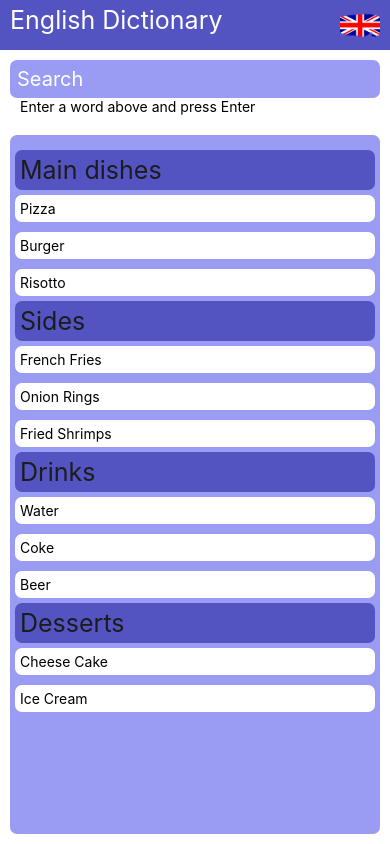
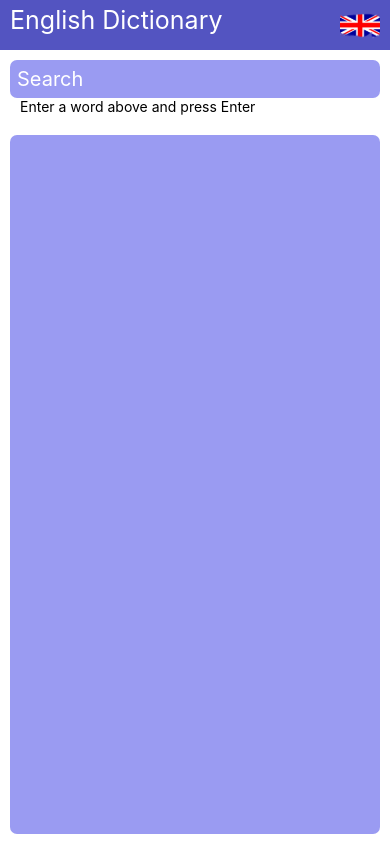
Before and after one commit to CollinsOlix/dictionary, a React Native app: screen / in a window 390 px wide. Built offline with nearby package versions, Linux system fonts and the light colour scheme.

Commit message:
Finally got the parts of speech data right

```diff
--- a/App.js
+++ b/App.js
@@ -18,7 +18,6 @@ const getWordMeaning = async (word) => {
     );
     const [resp] = await datafetch.json();
     return await resp;
-    // console.log(resp.meanings);
   } catch (error) {
     alert(error);
   }
@@ -26,26 +25,13 @@ const getWordMeaning = async (word) => {
 // getWordMeaning("hot");
 const App = () => {
   const [word, setWord] = useState("");
+  const [isLoading, setIsLoading] = useState("");
   const [phonetics, setPhonetics] = useState("");
+  const [helperText, setHelperText] = useState(
+    "Enter a word above and press Enter"
+  );
 
-  const [DATA, setData] = useState([
-    {
-      title: "Main dishes",
-      data: ["Pizza", "Burger", "Risotto"],
-    },
-    {
-      title: "Sides",
-      data: ["French Fries", "Onion Rings", "Fried Shrimps"],
-    },
-    {
-      title: "Drinks",
-      data: ["Water", "Coke", "Beer"],
-    },
-    {
-      title: "Desserts",
-      data: ["Cheese Cake", "Ice Cream"],
-    },
-  ]);
+  const [DATA, setData] = useState([]);
   let count = [];
   return (
     <SafeAreaView
@@ -69,7 +55,6 @@ const App = () => {
           placeholder="Search"
           style={styles.searchBar}
           onSubmitEditing={(e) => {
-            e.preventDefault();
             (async () => await getWordMeaning(e.nativeEvent["text"]))().then(
               (res) => {
                 setWord(res.word);
@@ -79,31 +64,25 @@ const App = () => {
                     title: "Meanings",
                     data: [
                       ...res.meanings
-                        .flatMap(
-                          (m, j) => (
-                            count.push(
-                              ...new Array(m.definitions.length - 1).fill(j)
-                            ),
-                            m.definitions
-                          )
-                        )
-                        .flatMap(
-                          (d, index) => (
-                            console.log(count),
-                            `${index + 1}:\t${
-                              res.meanings[count[index]].partOfSpeech
-                            }\n${d.definition}\n ${
-                              d.example === undefined
-                                ? ""
-                                : `Example: ${d.example}`
-                            }`
-                          )
-                        ),
+                        .flatMap((m, j) => {
+                          count.push(
+                            ...new Array(
+                              res.meanings[j].definitions.length
+                            ).fill(j)
+                          );
+                          return m.definitions;
+                        })
+                        .flatMap((d, index) => {
+                          return `Meaning${index + 1} :    Part of Speech:    ${
+                            res.meanings[count[index]].partOfSpeech
+                          }
+                            \n${d.definition}\n ${
+                            d.example === undefined
+                              ? ""
+                              : `Example: ${d.example}`
+                          }`;
+                        }),
                     ],
-                  },
-                  {
-                    title: "Part of Speech",
-                    data: [res.meanings[0].partOfSpeech],
                   },
                   {
                     title: "Synonyms",
@@ -114,16 +93,11 @@ const App = () => {
                     data: [res.meanings[0].definitions[0].antonyms],
                   },
                 ]);
-                // const [meanings] = res.meanings;
-                // console.log(meanings.definitions[0].synonyms);
-                console.log(res.meanings[1].partOfSpeech);
               }
             );
           }}
         ></TextInput>
-        <Text style={{ paddingHorizontal: 10 }}>
-          Enter a word above and press Enter
-        </Text>
+        <Text style={{ paddingHorizontal: 10 }}>{helperText}</Text>
         <View style={styles.meanings}>
           <View style={styles.wordIntro}>
             <Text style={styles.word}>{word}</Text>
@@ -218,6 +192,7 @@ const styles = StyleSheet.create({
     padding: 5,
     marginVertical: 5,
     backgroundColor: "white",
+    textTransform: "capitalize",
   },
 });
 
```
